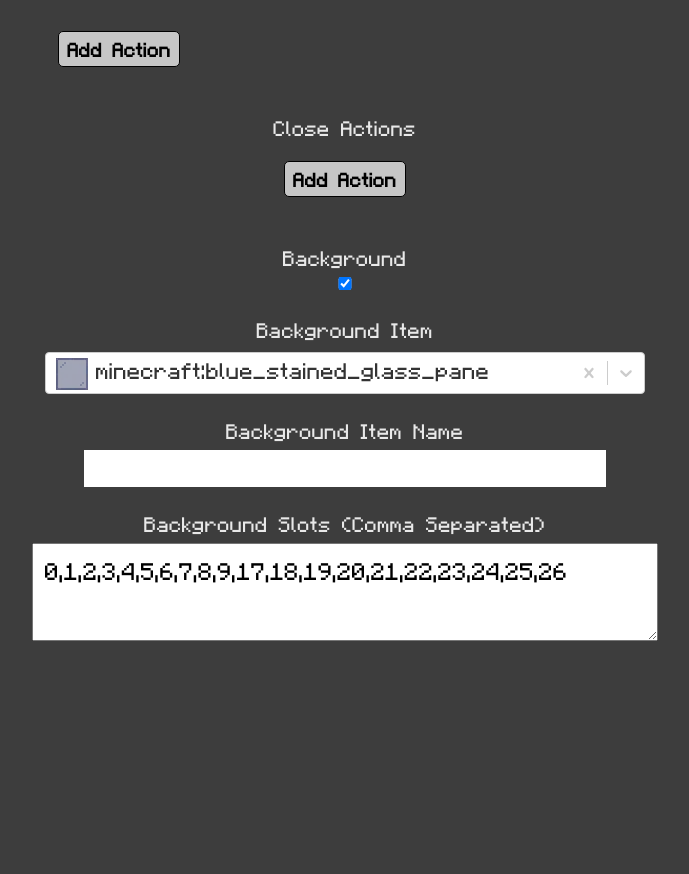
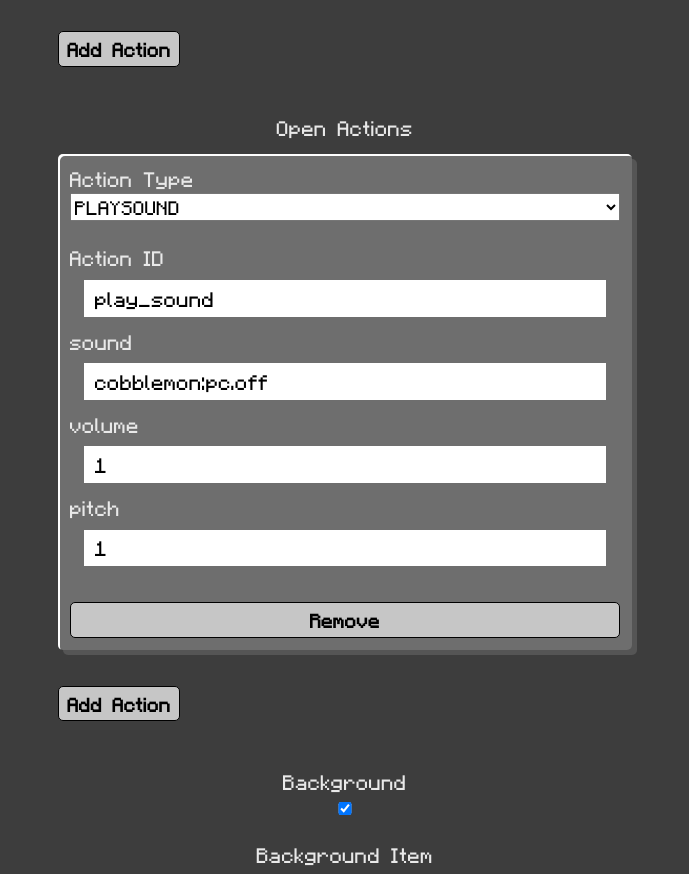
Before and after one commit to navneetset/skies-gui-editor, a Gatsby site: page / in a window 1280 px wide. Shown: the part 1265-2139 px from the top of the page, without its empty margins (295-984 px from the left). Before the commit the page ends 1918 px from the top, so only its background shows below. Built offline with nearby package versions, Linux system fonts and the light colour scheme; Gatsby itself is replaced by a stand-in of ours.

Commit message:
Added close actions

```diff
--- a/src/components/close-action.tsx
+++ b/src/components/close-action.tsx
@@ -1,14 +1,73 @@
-import React from "react";
+import React, { useState } from "react";
 import styled from "styled-components";
+import { Action, Actions } from "../resources/export-config";
+import ActionForm from "./action-form";
 
-const CloseAction = () => {
+interface CloseActionProps {
+  actions: Actions;
+  setActions: (actions: Actions) => void;
+}
+
+const CloseAction = ({ actions, setActions }: CloseActionProps) => {
+  const [actionIdCounter, setActionIdCounter] = useState(0);
+
+  const handleActionChange = (actionId: string, updatedAction: Action) => {
+    setActions({ ...actions, [actionId]: updatedAction });
+  };
+
+  const handleAddAction = () => {
+    const newActionId = `action_${actionIdCounter}`; // Create a unique ID
+    setActionIdCounter(actionIdCounter + 1); // Increment the counter
+
+    const newAction: Action = {
+      type: "MESSAGE", // Default type for new action
+      message: [], // Default values for the new action
+    };
+    setActions({ ...actions, [newActionId]: newAction });
+  };
+
+  const handleRemoveAction = (actionId: string) => {
+    const newActions = { ...actions };
+    delete newActions[actionId];
+    setActions(newActions);
+  };
+
+  const handleActionIdChange = (oldId: string, newId: string) => {
+    const updatedActions = { ...actions };
+    if (updatedActions[newId]) {
+      alert(`Action with ID '${newId}' already exists.`);
+      return;
+    }
+
+    updatedActions[newId] = updatedActions[oldId];
+    delete updatedActions[oldId];
+    setActions(updatedActions);
+  };
+
   return (
     <CloseActionStyles>
       <div className="input-container">
-        <label>Close Actions</label>
+        <label>Open Actions</label>
         <div className="actions">
+          {Object.entries(actions).map(([actionId, action]) => (
+            <ActionForm
+              key={actionId}
+              actionId={actionId}
+              action={action}
+              onChange={(updatedAction) =>
+                handleActionChange(actionId, updatedAction)
+              }
+              onIdChange={(newId: string) =>
+                handleActionIdChange(actionId, newId)
+              }
+            >
+              <button onClick={() => handleRemoveAction(actionId)}>
+                Remove
+              </button>
+            </ActionForm>
+          ))}
           <div className="add-action">
-            <button>Add Action</button>
+            <button onClick={handleAddAction}>Add Action</button>
           </div>
         </div>
       </div>
--- a/src/pages/index.tsx
+++ b/src/pages/index.tsx
@@ -122,6 +122,7 @@ const IndexPage: React.FC<PageProps> = () => {
       size: inventoryRows,
       alias_commands: aliasCommands,
       open_actions: openActions,
+      close_actions: closeActions,
       items: {
         ...(enableBackground && {
           background: {
@@ -152,6 +153,15 @@ const IndexPage: React.FC<PageProps> = () => {
     play_sound: {
       type: "PLAYSOUND",
       sound: "cobblemon:pc.on",
+      volume: 1.0,
+      pitch: 1.0,
+    },
+  } as Actions);
+
+  const [closeActions, setCloseActions] = useState({
+    play_sound: {
+      type: "PLAYSOUND",
+      sound: "cobblemon:pc.off",
       volume: 1.0,
       pitch: 1.0,
     },
@@ -231,7 +241,7 @@ const IndexPage: React.FC<PageProps> = () => {
               />
             </div>
             <OpenAction actions={openActions} setActions={setOpenActions} />
-            <CloseAction />
+            <CloseAction actions={closeActions} setActions={setCloseActions} />
             <div className="input-container">
               <label>Background</label>
               <input
```
